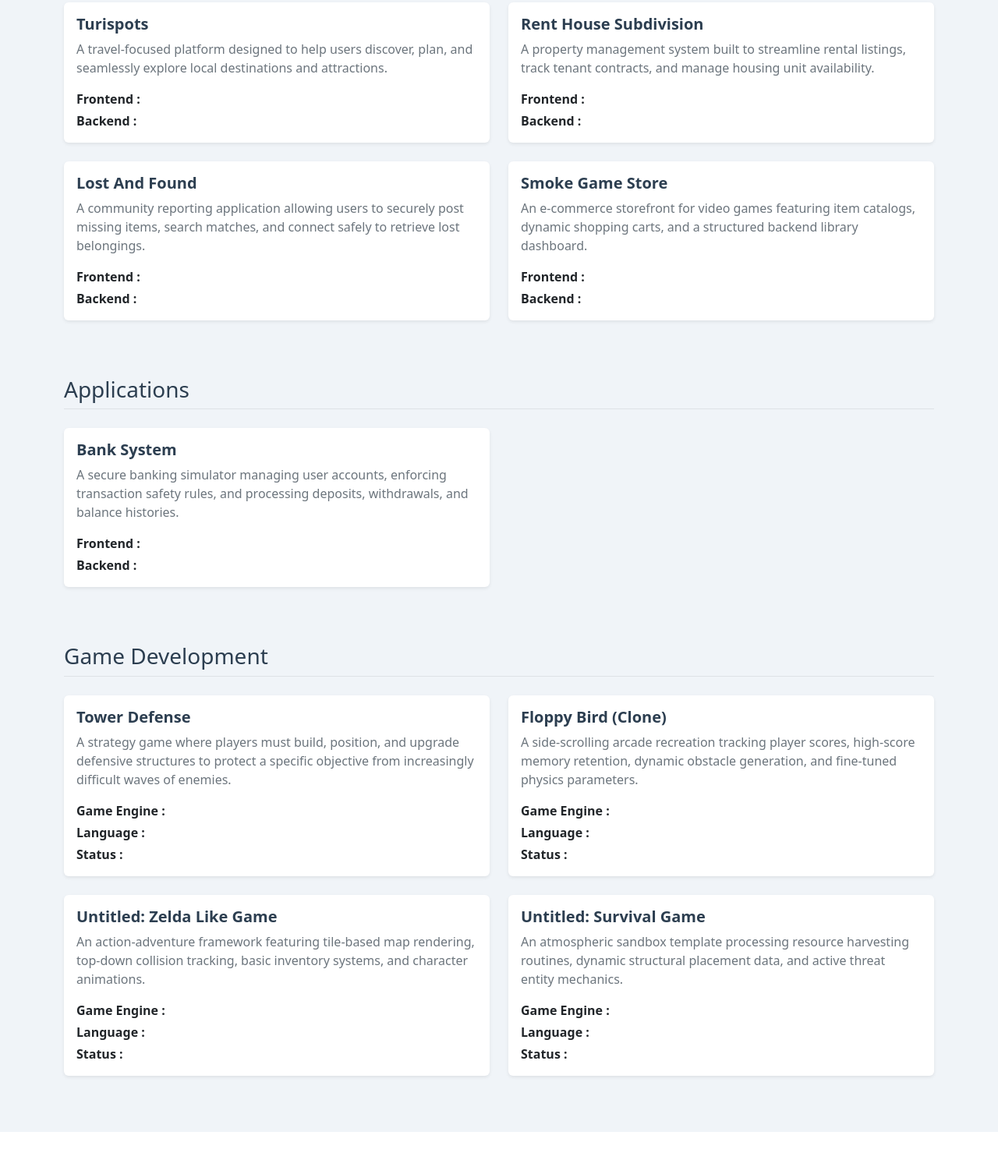
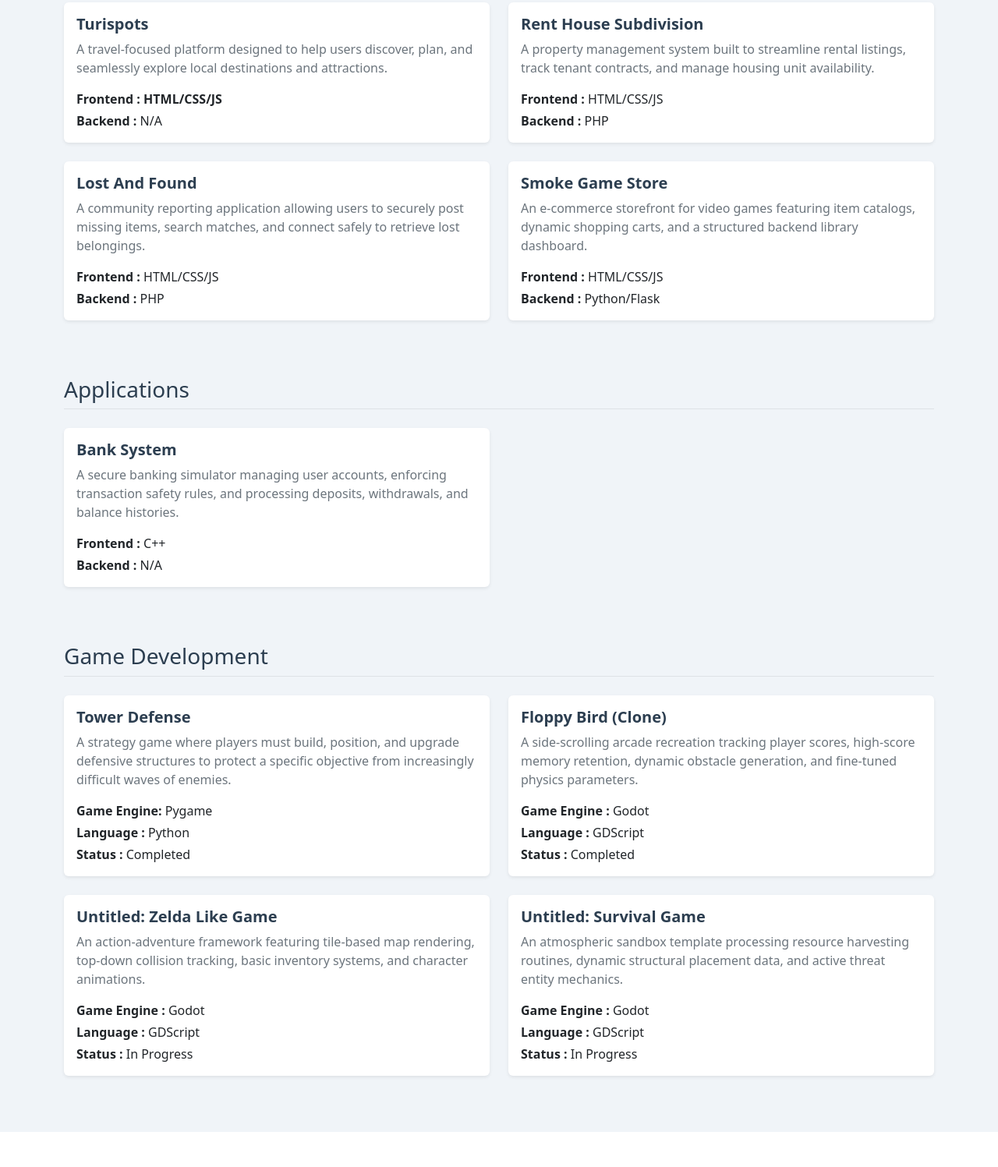
Before and after one commit to Cheztahcry/cheztahcry.github.io, a plain HTML site: page index.html in a window 1280 px wide. Shown: the part 835-2332 px from the top of the page at 78% size. Drawn offline with nearby package versions, Linux system fonts and the light colour scheme.

Commit message:
Languages used is added

```diff
--- a/index.html
+++ b/index.html
@@ -68,8 +68,8 @@
                         <div class="card-body">
                             <h5 class="card-title text-custom-primary fw-bold">Turispots</h5>
                             <p class="card-text text-secondary">A travel-focused platform designed to help users discover, plan, and seamlessly explore local destinations and attractions.</p>
-                            <p class="card-text mb-1"><strong>Frontend :</strong></p>
-                            <p class="card-text"><strong>Backend :</strong></p>
+                            <p class="card-text mb-1"><strong>Frontend : HTML/CSS/JS</strong></p>
+                            <p class="card-text"><strong>Backend : </strong> N/A</p>
                         </div>
                     </div>
                 </div>
@@ -78,8 +78,8 @@
                         <div class="card-body">
                             <h5 class="card-title text-custom-primary fw-bold">Rent House Subdivision</h5>
                             <p class="card-text text-secondary">A property management system built to streamline rental listings, track tenant contracts, and manage housing unit availability.</p>
-                            <p class="card-text mb-1"><strong>Frontend :</strong></p>
-                            <p class="card-text"><strong>Backend :</strong></p>
+                            <p class="card-text mb-1"><strong>Frontend : </strong> HTML/CSS/JS</p>
+                            <p class="card-text"><strong>Backend : </strong>PHP</p>
                         </div>
                     </div>
                 </div>
@@ -88,8 +88,8 @@
                         <div class="card-body">
                             <h5 class="card-title text-custom-primary fw-bold">Lost And Found</h5>
                             <p class="card-text text-secondary">A community reporting application allowing users to securely post missing items, search matches, and connect safely to retrieve lost belongings.</p>
-                            <p class="card-text mb-1"><strong>Frontend :</strong></p>
-                            <p class="card-text"><strong>Backend :</strong></p>
+                            <p class="card-text mb-1"><strong>Frontend : </strong> HTML/CSS/JS</p>
+                            <p class="card-text"><strong>Backend : </strong>PHP</p>
                         </div>
                     </div>
                 </div>
@@ -98,8 +98,8 @@
                         <div class="card-body">
                             <h5 class="card-title text-custom-primary fw-bold">Smoke Game Store</h5>
                             <p class="card-text text-secondary">An e-commerce storefront for video games featuring item catalogs, dynamic shopping carts, and a structured backend library dashboard.</p>
-                            <p class="card-text mb-1"><strong>Frontend :</strong></p>
-                            <p class="card-text"><strong>Backend :</strong></p>
+                            <p class="card-text mb-1"><strong>Frontend : </strong>HTML/CSS/JS</p>
+                            <p class="card-text"><strong>Backend : </strong>Python/Flask</p>
                         </div>
                     </div>
                 </div>
@@ -112,8 +112,8 @@
                         <div class="card-body">
                             <h5 class="card-title text-custom-primary fw-bold">Bank System</h5>
                             <p class="card-text text-secondary">A secure banking simulator managing user accounts, enforcing transaction safety rules, and processing deposits, withdrawals, and balance histories.</p>
-                            <p class="card-text mb-1"><strong>Frontend :</strong></p>
-                            <p class="card-text"><strong>Backend :</strong></p>
+                            <p class="card-text mb-1"><strong>Frontend : </strong>C++</p>
+                            <p class="card-text"><strong>Backend : </strong>N/A</p>
                         </div>
                     </div>
                 </div>
@@ -126,9 +126,9 @@
                         <div class="card-body">
                             <h5 class="card-title text-custom-primary fw-bold">Tower Defense</h5>
                             <p class="card-text text-secondary">A strategy game where players must build, position, and upgrade defensive structures to protect a specific objective from increasingly difficult waves of enemies.</p>
-                            <p class="card-text mb-1"><strong>Game Engine :</strong></p>
-                            <p class="card-text mb-1"><strong>Language :</strong></p>
-                            <p class="card-text"><strong>Status :</strong></p>
+                            <p class="card-text mb-1"><strong>Game Engine: </strong> Pygame</p>
+                            <p class="card-text mb-1"><strong>Language : </strong>Python</p>
+                            <p class="card-text"><strong>Status : </strong>Completed</p>
                         </div>
                     </div>
                 </div>
@@ -137,9 +137,9 @@
                         <div class="card-body">
                             <h5 class="card-title text-custom-primary fw-bold">Floppy Bird (Clone)</h5>
                             <p class="card-text text-secondary">A side-scrolling arcade recreation tracking player scores, high-score memory retention, dynamic obstacle generation, and fine-tuned physics parameters.</p>
-                            <p class="card-text mb-1"><strong>Game Engine :</strong></p>
-                            <p class="card-text mb-1"><strong>Language :</strong></p>
-                            <p class="card-text"><strong>Status :</strong></p>
+                            <p class="card-text mb-1"><strong>Game Engine : </strong> Godot</p>
+                            <p class="card-text mb-1"><strong>Language : </strong>GDScript</p>
+                            <p class="card-text"><strong>Status : </strong>Completed</p>
                         </div>
                     </div>
                 </div>
@@ -148,9 +148,9 @@
                         <div class="card-body">
                             <h5 class="card-title text-custom-primary fw-bold">Untitled: Zelda Like Game</h5>
                             <p class="card-text text-secondary">An action-adventure framework featuring tile-based map rendering, top-down collision tracking, basic inventory systems, and character animations.</p>
-                            <p class="card-text mb-1"><strong>Game Engine :</strong></p>
-                            <p class="card-text mb-1"><strong>Language :</strong></p>
-                            <p class="card-text"><strong>Status :</strong></p>
+                            <p class="card-text mb-1"><strong>Game Engine : </strong> Godot</p>
+                            <p class="card-text mb-1"><strong>Language : </strong>GDScript</p>
+                            <p class="card-text"><strong>Status : </strong>In Progress</p>
                         </div>
                     </div>
                 </div>
@@ -159,9 +159,9 @@
                         <div class="card-body">
                             <h5 class="card-title text-custom-primary fw-bold">Untitled: Survival Game</h5>
                             <p class="card-text text-secondary">An atmospheric sandbox template processing resource harvesting routines, dynamic structural placement data, and active threat entity mechanics.</p>
-                            <p class="card-text mb-1"><strong>Game Engine :</strong></p>
-                            <p class="card-text mb-1"><strong>Language :</strong></p>
-                            <p class="card-text"><strong>Status :</strong></p>
+                            <p class="card-text mb-1"><strong>Game Engine : </strong>Godot</p>
+                            <p class="card-text mb-1"><strong>Language : </strong>GDScript</p>
+                            <p class="card-text"><strong>Status : </strong>In Progress</p>
                         </div>
                     </div>
                 </div>
```
